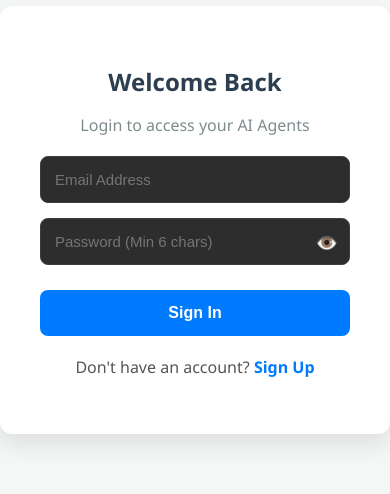
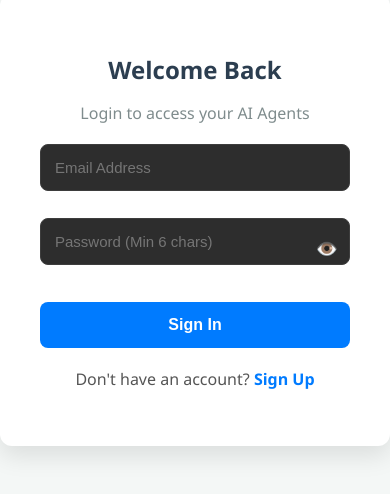
Before and after one commit to rupender422004-alt/Vridhi_Frontend, a React (Create React App) app: page / in a window 390 px wide. Shown: the part 202-696 px from the top of the page. Built offline with nearby package versions, Linux system fonts and the light colour scheme.

Commit message:
EXTRA MOBILE VIEW FIXES

```diff
--- a/src/App.css
+++ b/src/App.css
@@ -290,4 +290,44 @@ form input, form textarea {
     padding-top: 60px !important; /* Hamburger menu ke liye jagah */
     overflow: visible !important;
   }
+
+  /* =========================================
+     🔥 EXTRA MOBILE FIXES (Add inside existing 999px media query)
+     ========================================= */
+
+  /* 1. FORM FIX: Inputs ko side-by-side ki jagah upar-niche laayein */
+  form {
+    display: flex !important;
+    flex-direction: column !important;
+  }
+
+  /* Agar fields kisi row div ke andar hain, toh unhe column banayein */
+  form div {
+    display: flex !important;
+    flex-direction: column !important;
+    width: 100% !important;
+  }
+
+  input, select, textarea {
+    width: 100% !important;
+    max-width: 100% !important;
+    box-sizing: border-box !important;
+    margin-bottom: 12px !important; /* Fields ke beech saaf gap */
+  }
+
+  /* 2. NAVBAR FIX: Hamburger aur Logo ka overlap theek karein */
+  .mobile-menu-toggle {
+    top: 18px !important;
+    left: 15px !important;
+    background: var(--card-bg) !important; /* Button ko thoda solid background diya */
+    padding: 4px 12px !important;
+    border-radius: 6px !important;
+    box-shadow: 0 2px 8px rgba(0,0,0,0.3) !important;
+  }
+
+  /* Navbar ko thoda right shift kiya taaki button ke liye jagah bache */
+  .navbar, header {
+    padding-left: 75px !important;
+    justify-content: flex-start !important;
+  }
 }
```
